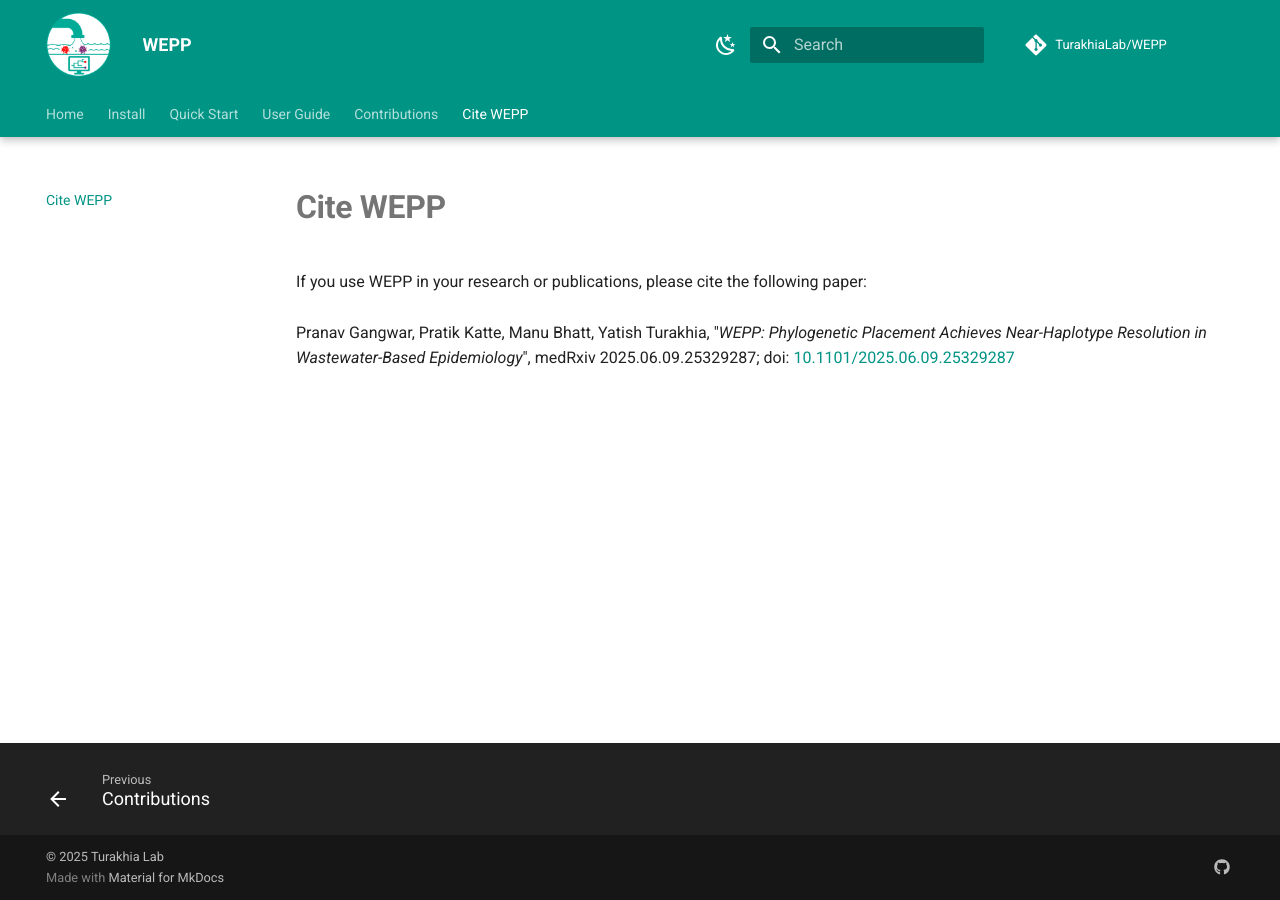
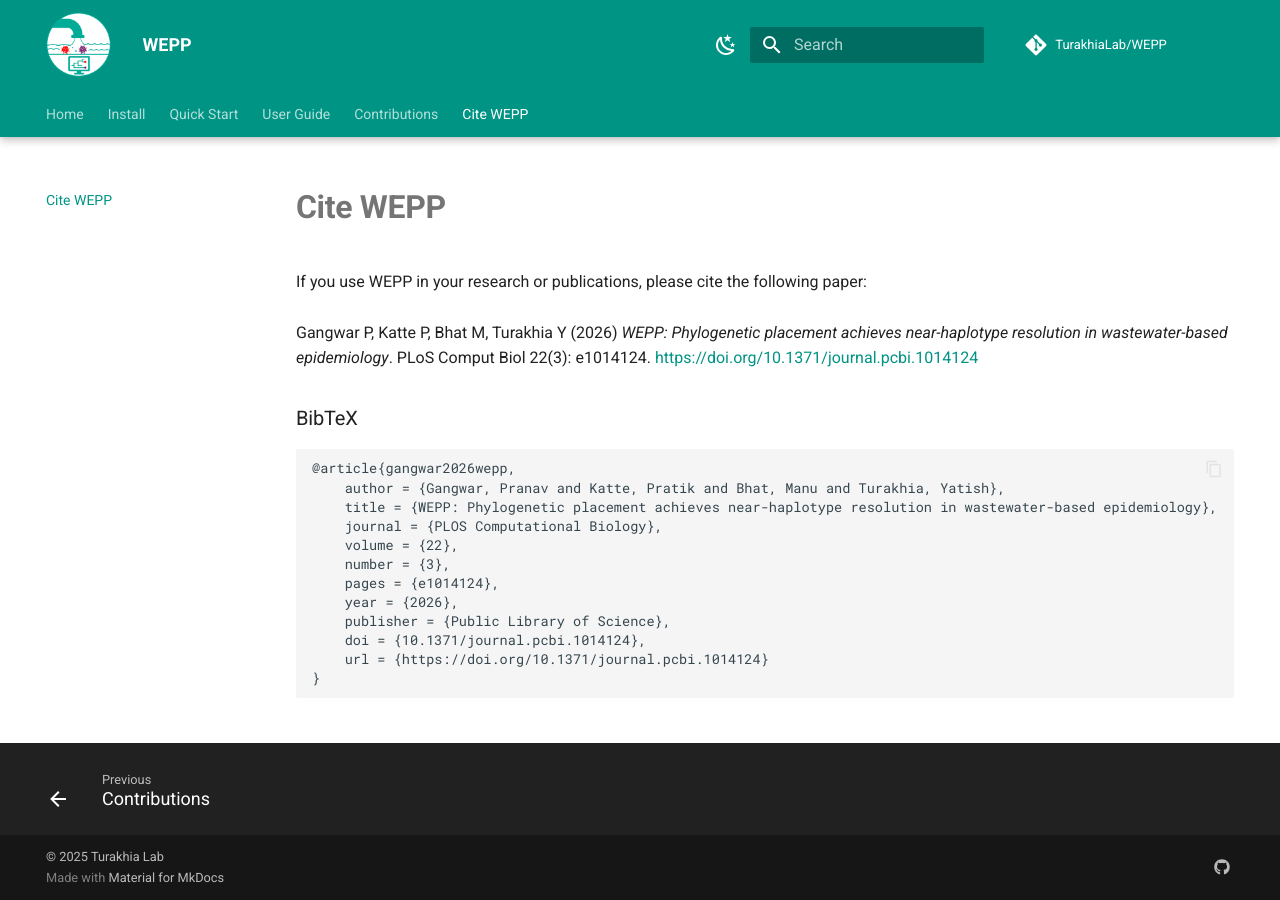
Before and after one commit to TurakhiaLab/WEPP, an MkDocs documentation site: the page built from docs/cite.md, in a window 1280 px wide. Built offline with MkDocs 1.6.1 and Material for MkDocs 9.7.7, drawn with Linux system fonts in a browser that asks for light colours; comment, search, counter and statistics services are not loaded.

Commit message:
Updated citation to plos

```diff
--- a/docs/cite.md
+++ b/docs/cite.md
@@ -1,3 +1,18 @@
 # <b>Cite WEPP</b>
+
 If you use WEPP in your research or publications, please cite the following paper:<br><br>
-Pranav Gangwar, Pratik Katte, Manu Bhatt, Yatish Turakhia, "<i>WEPP: Phylogenetic Placement Achieves Near-Haplotype Resolution in Wastewater-Based Epidemiology</i>", medRxiv 2025.06.09.25329287; doi: [10.1101/2025.06.09.25329287](https://doi.org/10.1101/2025.06.09.25329287)
+Gangwar P, Katte P, Bhat M, Turakhia Y (2026) <i>WEPP: Phylogenetic placement achieves near-haplotype resolution in wastewater-based epidemiology</i>. PLoS Comput Biol 22(3): e1014124. [https://doi.org/10.1371/journal.pcbi.1014124](https://doi.org/10.1371/journal.pcbi.1014124)
+
+<h3>BibTeX</h3>
+<pre><code>@article{gangwar2026wepp,
+    author = {Gangwar, Pranav and Katte, Pratik and Bhat, Manu and Turakhia, Yatish},
+    title = {WEPP: Phylogenetic placement achieves near-haplotype resolution in wastewater-based epidemiology},
+    journal = {PLOS Computational Biology},
+    volume = {22},
+    number = {3},
+    pages = {e1014124},
+    year = {2026},
+    publisher = {Public Library of Science},
+    doi = {10.1371/journal.pcbi.1014124},
+    url = {https://doi.org/10.1371/journal.pcbi.1014124}
+}</code></pre>
```
Also changed, not shown: README.md (+17 -1 lines).
